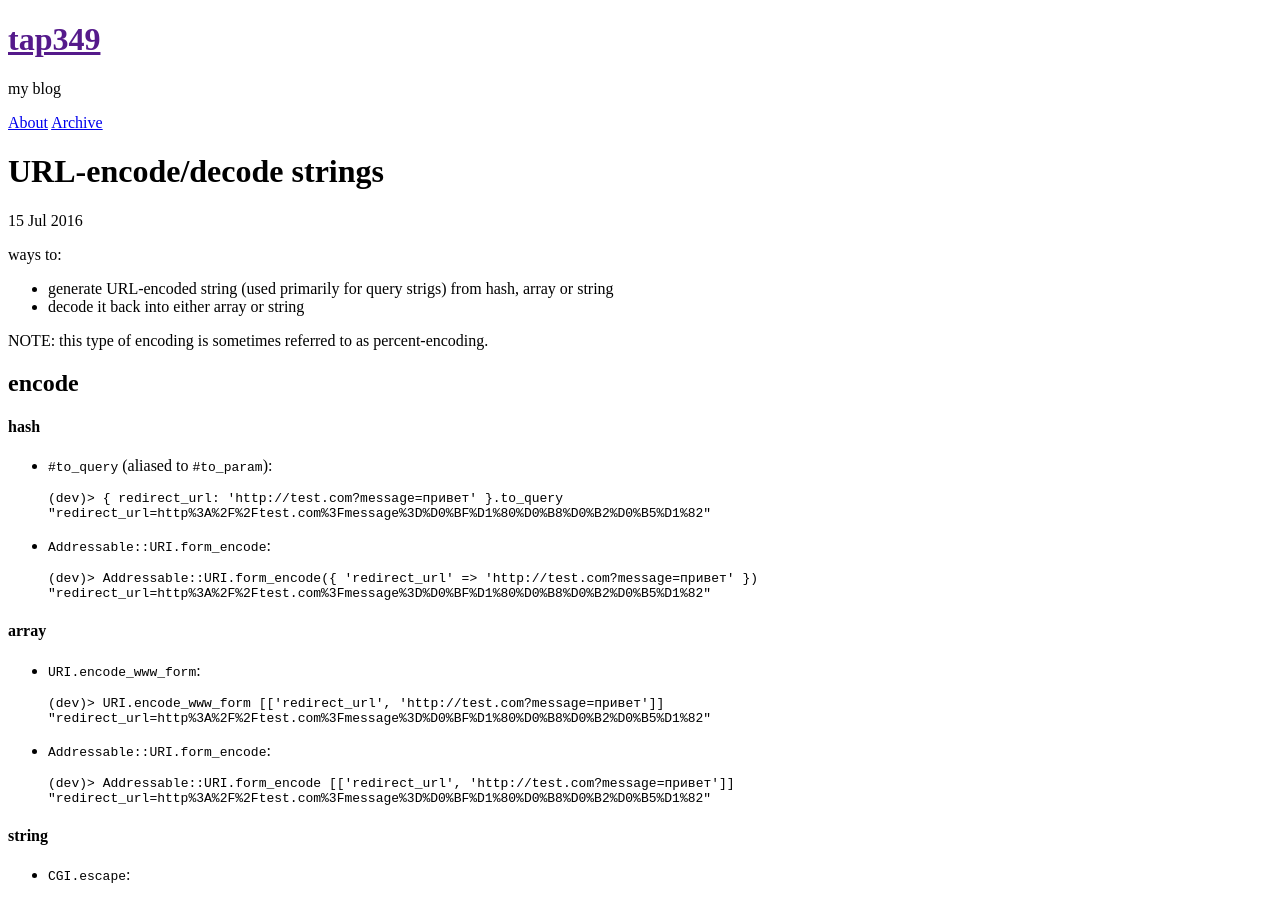
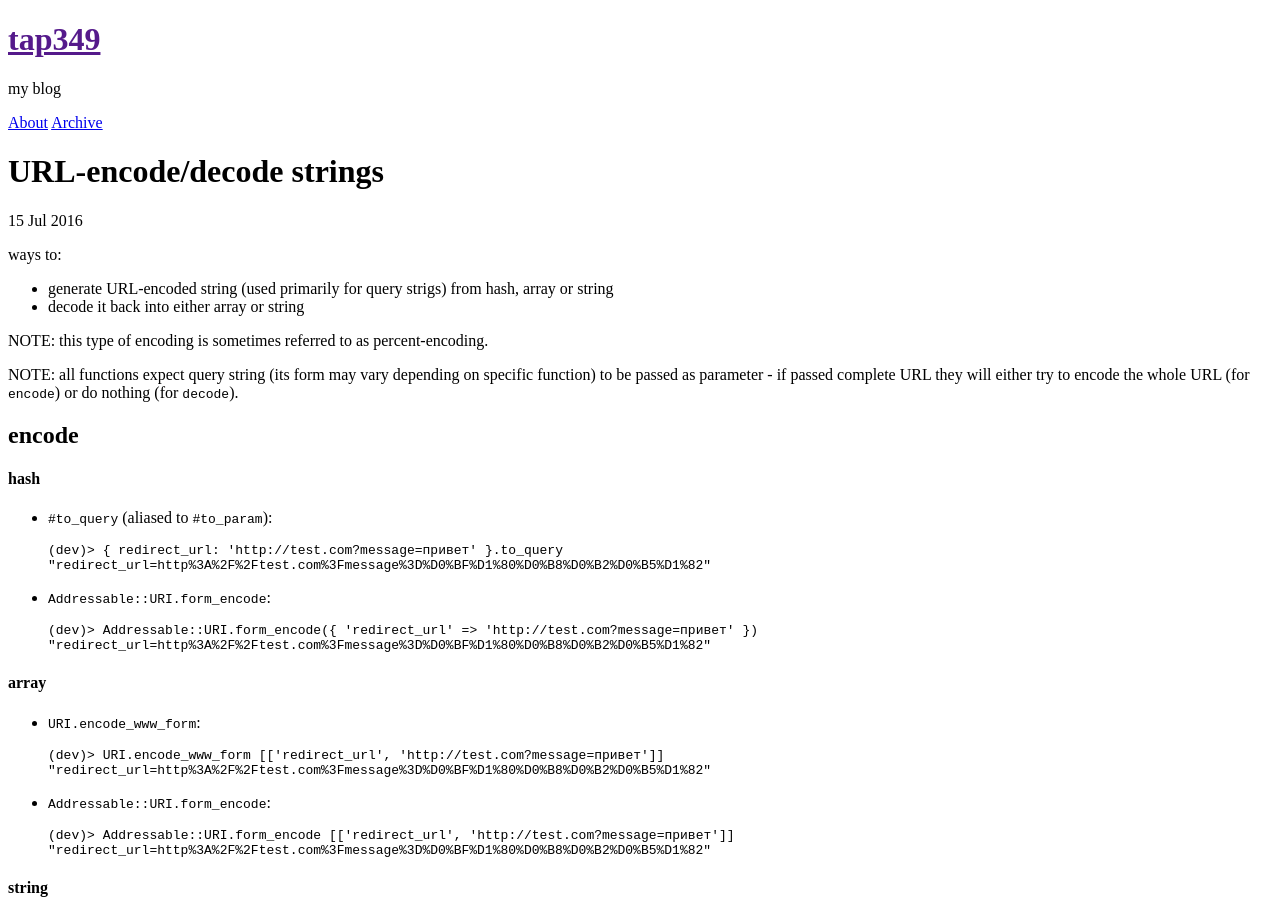
Before and after one commit to tap349/tap349.github.io, a Jekyll site: the page built from _posts/2016-07-15-url-encode-strings.md, in a window 1280 px wide and 900 px high. Built offline with Jekyll 4.4.1, drawn with Linux system fonts in a browser that asks for light colours.

Commit message:
update 2017-03-23_14:13:11

```diff
--- a/_posts/2016-07-15-url-encode-strings.md
+++ b/_posts/2016-07-15-url-encode-strings.md
@@ -15,6 +15,10 @@ ways to:
 NOTE: this type of encoding is sometimes referred to as percent-encoding.
 
 <!-- more -->
+
+NOTE: all functions expect query string (its form may vary depending on specific
+      function) to be passed as parameter - if passed complete URL they will either
+      try to encode the whole URL (for `encode`) or do nothing (for `decode`).
 
 ## encode
 
```
